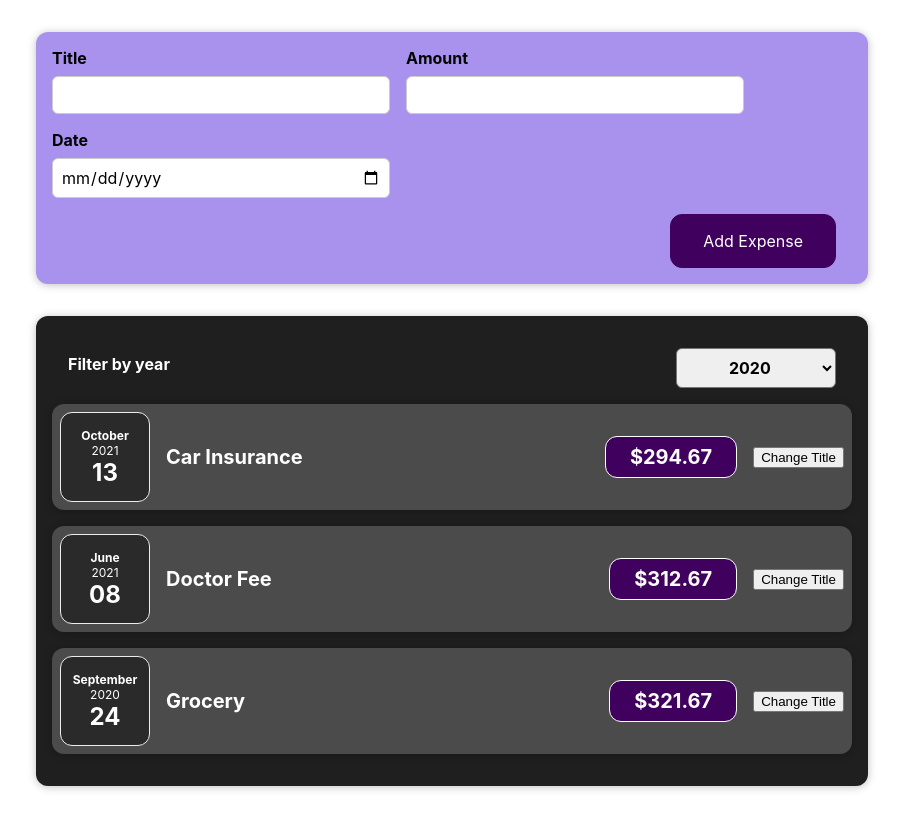
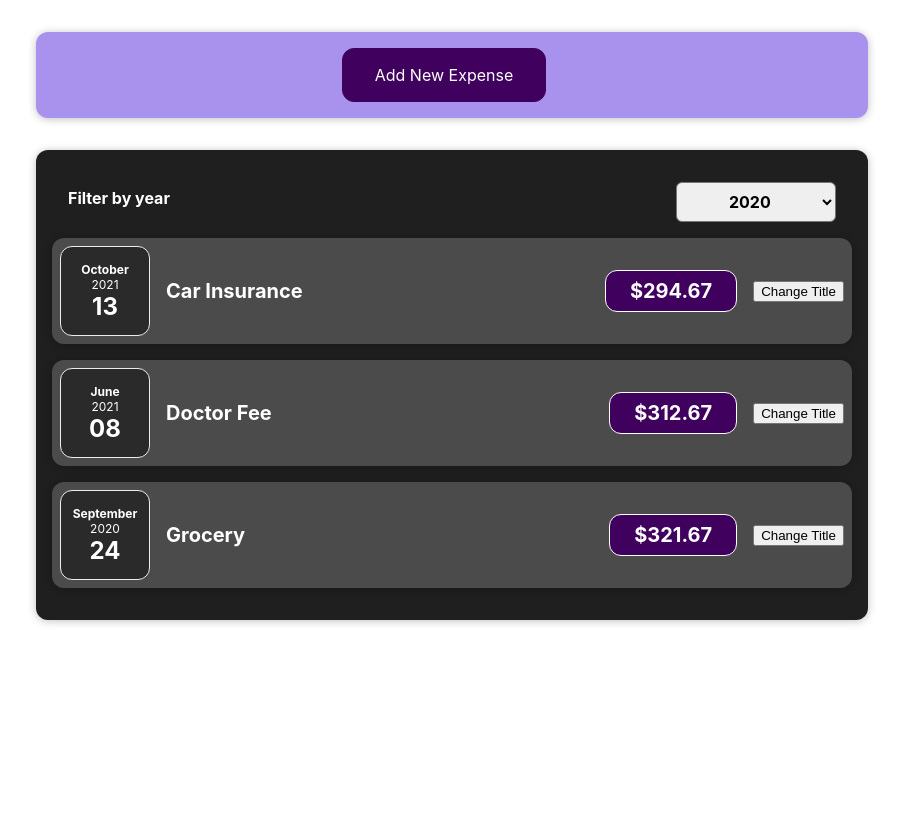
Before and after one commit to ahmed-raza/react, a React (Create React App) app: page / in a window 1280 px wide. Shown: the whole page, without its empty margins (188-1091 px from the left). Built offline with nearby package versions, Linux system fonts and the light colour scheme.

Commit message:
New form conditional handling

```diff
--- a/src/components/NewExpense/ExpenseForm.js
+++ b/src/components/NewExpense/ExpenseForm.js
@@ -46,6 +46,8 @@ class ExpenseForm extends React.Component {
       enteredAmount: "",
       enteredDate: "",
     });
+
+    this.props.onCancel();
   }
 
   render() {
@@ -82,6 +84,9 @@ class ExpenseForm extends React.Component {
           </div>
         </div>
         <div className="new-expense__actions">
+          <button type="button" onClick={this.props.onCancel}>
+            Cancel
+          </button>
           <button type="submit"> Add Expense</button>
         </div>
       </form>
--- a/src/components/NewExpense/NewExpense.js
+++ b/src/components/NewExpense/NewExpense.js
@@ -3,6 +3,18 @@ import ExpenseForm from "./ExpenseForm";
 import React from "react";
 
 class NewExpense extends React.Component {
+  constructor(props) {
+    super(props);
+    this.state = { showForm: false };
+    this.formHandler = this.formHandler.bind(this);
+  }
+
+  formHandler() {
+    this.setState((prevState) => ({
+      showForm: !prevState.showForm,
+    }));
+  }
+
   saveExpenseDataHandler = (enteredData) => {
     const expenseData = {
       ...enteredData,
@@ -14,7 +26,15 @@ class NewExpense extends React.Component {
   render() {
     return (
       <div className="new-expense">
-        <ExpenseForm onSaveExpense={this.saveExpenseDataHandler} />
+        {!this.state.showForm && (
+          <button onClick={this.formHandler}>Add New Expense</button>
+        )}
+        {this.state.showForm && (
+          <ExpenseForm
+            onCancel={this.formHandler}
+            onSaveExpense={this.saveExpenseDataHandler}
+          />
+        )}
       </div>
     );
   }
```
